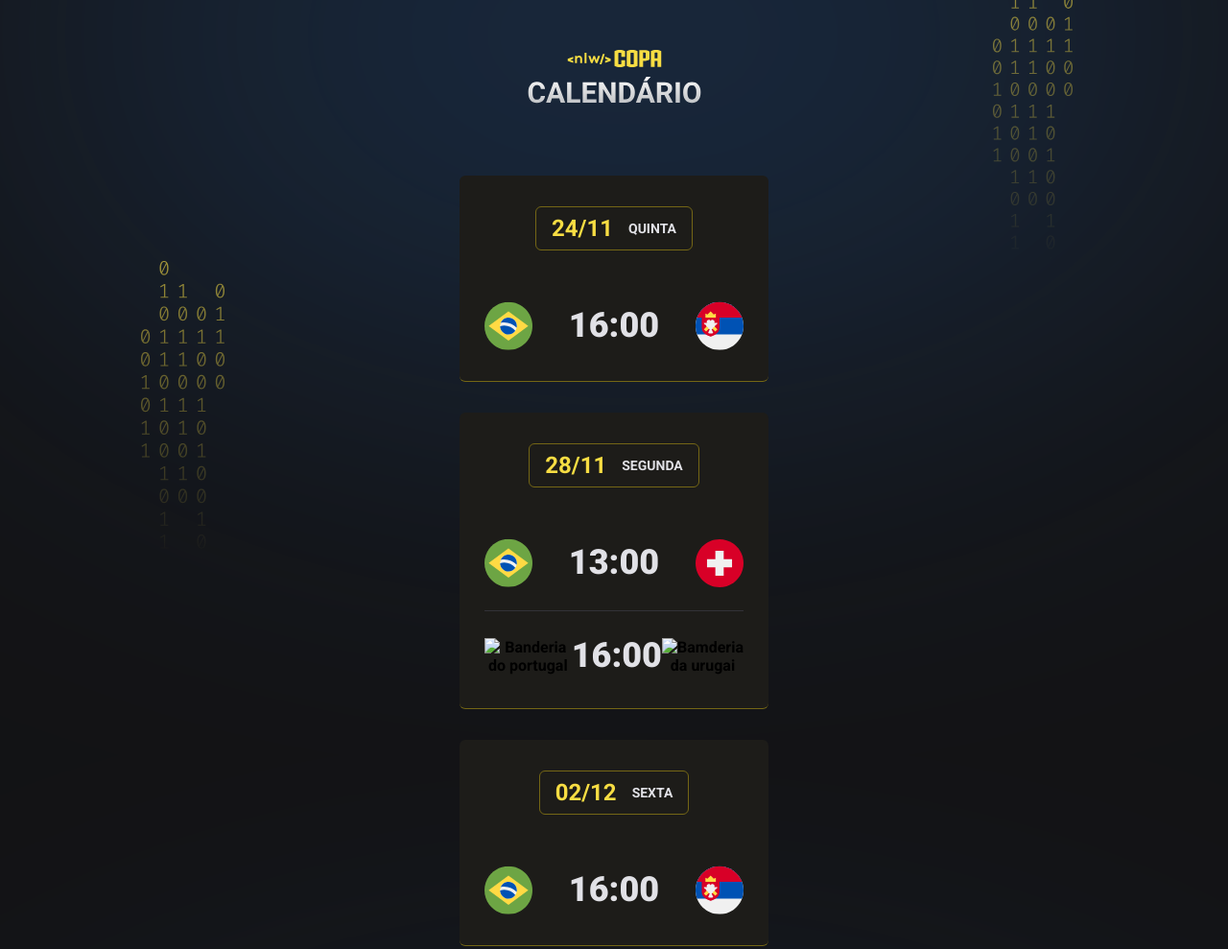
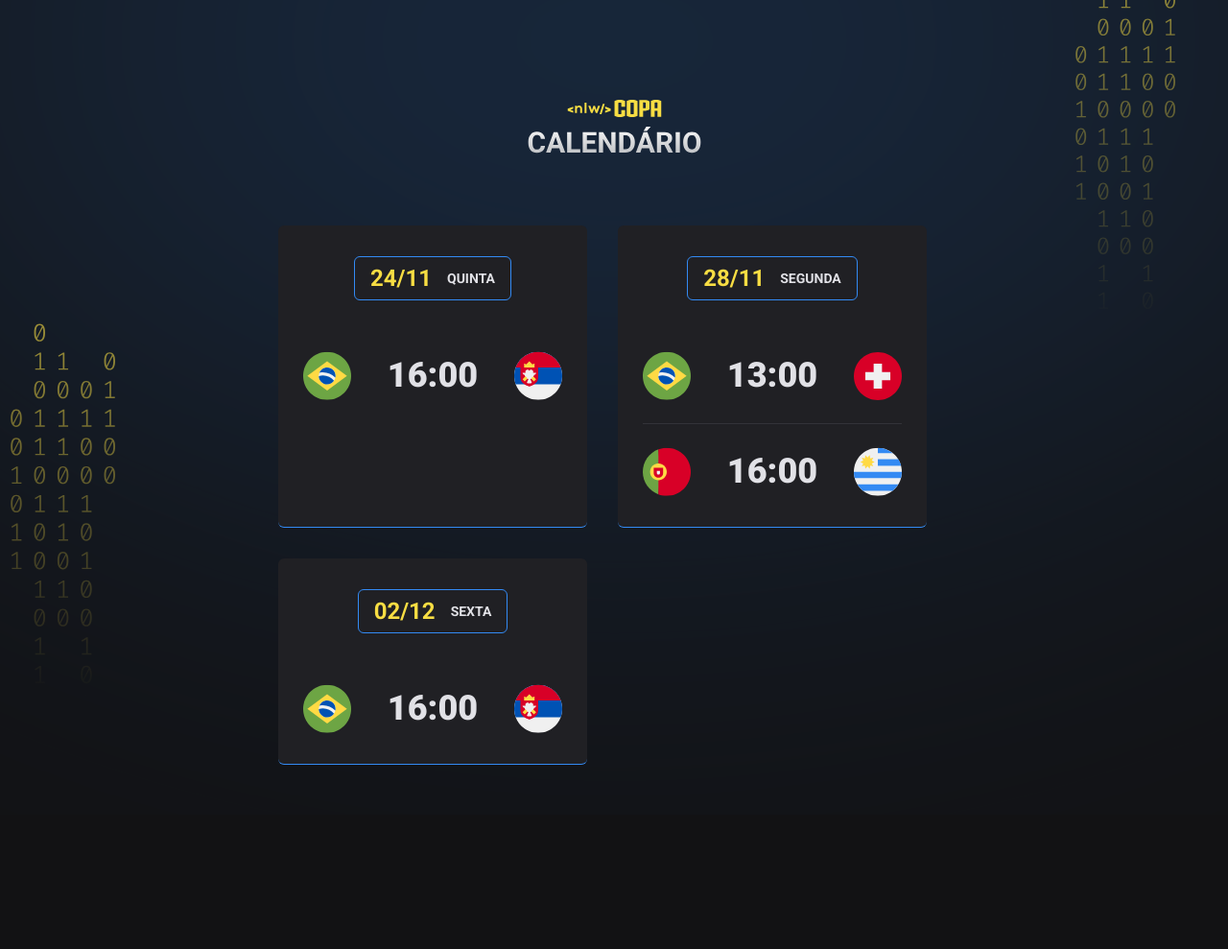
Before and after one commit to ramyses/NlwCopa, a plain HTML site: page index.html in a window 1280 px wide. Shown: the whole page at 96% size. After the commit the page ends 849 px from the top, so only its background shows below. Drawn offline with Linux system fonts and the light colour scheme.

Commit message:
:tada: initial commit

```diff
--- a/index.html
+++ b/index.html
@@ -10,7 +10,7 @@
     <title>Calendário de Jogos</title>
     <link rel="stylesheet" href="./style.css ">
 </head>
-<body>
+<body class="blue">
     <div id="app">
         <header>
             <img src="/assets/logo.svg" alt="">
--- a/main.js
+++ b/main.js
@@ -4,21 +4,21 @@ function createGame(player1, hour, player2){
     <li>
       <img src="/assets/icon-${player1}.svg" alt="Banderia do ${player1}">
       <strong>${hour}</strong>
-      <img src="/assets/logo-${player2}.svg" alt="Bamderia da ${player2}">
+      <img src="/assets/icon-${player2}.svg" alt="Bamderia da ${player2}">
     </li>`
-
 }
+let delay = -0.4;
 function createCard(date, day,games){
+  delay = delay + 0.4;
   return `
-  <div class="card">
-    <h2>${date} <span>${day}</span></h2>
-    <ul>
-      ${games}
-    </ul>
-  </div>
-               `
+    <div class="card" style="animation-delay: ${delay}s">
+      <h2>${date} <span>${day}</span></h2>
+      <ul>
+        ${games}
+      </ul>
+    </div>`
 }
 document.querySelector("#cards").innerHTML =
   createCard("24/11","quinta",createGame("brazil","16:00", "serbia")) +
-  createCard("28/11","segunda",createGame("brazil", "13:00", "switzerland") + createGame("portugal", "16:00","urugai")) +
+  createCard("28/11","segunda",createGame("brazil", "13:00", "switzerland") + createGame("portugal", "16:00","uruguay")) +
   createCard("02/12","sexta",createGame("brazil", "16:00", "serbia"));
--- a/style.css
+++ b/style.css
@@ -3,11 +3,33 @@
     padding: 0;
     box-sizing: border-box;
 }
+:root {
+    --card-title-border-color: #746615;
+    --card-color-primary: #f7dd43;
+    --card-bf-color: #1D1C19;
+    --bg: url(./assets/bg-yellow.svg);
+}
+body.blue {
+    --card-title-border-color: #338af3;
+    --card-color-primary: #338af3;
+    --card-bf-color: #202024;
+    --bg: url(./assets/bg-blue.svg);
+}
+body.green {
+    --card-title-border-color: #047c3f;
+    --card-color-primary: #047c3f;
+    --card-bf-color: #1a1f1b;
+    --bg: url(./assets/bg-green.svg);
+}
+ul {
+    list-style: none;
+}
 body{
     background-color: #121214;
-    background-image: url(./assets/bg.svg);
-    background-position-x:center;
-    background-position-y: -715px;
+    background-image: var(--bg);
+    background-position: top center;
+    background-repeat: no-repeat;
+    background-size: cover;
 
 }
 body * {
@@ -20,6 +42,7 @@ body * {
 header{
     margin-bottom: 63px;
     text-align: center;
+    padding-top: 52px;
 }
 #cards {
     display: flex;
@@ -30,8 +53,8 @@ header{
     padding: 32px 26px;
     text-align: center;
 
-    background:  #1D1C19;
-    border-bottom:  1px solid #746615;
+    background:  var(--card-bf-color);
+    border-bottom:  1px solid var(--card-color-primary);
     border-radius: 6px;
 
 }
@@ -42,14 +65,14 @@ header{
     align-items: center;
 
     padding:  8px 16px;
-    border: 1px solid #746615;
+    border: 1px solid var(--card-title-border-color);
     border-radius: 6px;
 
     width: fit-content;
     margin-inline: auto;
     margin-bottom: 53px;
 
-    color: #F7dd43
+    color: #f7dd43
 }
 
 .card h2 span {
@@ -72,8 +95,9 @@ header{
 
 /*li que tenha um li anterior*/
 .card ul li + li {
-   padding-top: 24px;
+    padding-top: 24px;
     border-top: 1px solid #323238;
+
 }
 .card ul li strong {
     font-weight: 900;
@@ -81,3 +105,37 @@ header{
     line-height: 125%;
     color: #E1E1E6;
 }
+
+.card h2:hover,
+.card ul li strong:hover,
+.card ul li img:hover {
+    transform: scale(1.1);
+}
+
+.card h2,
+.card ul li strong,
+.card ul li img {
+    transition: transform 0.3s;
+}
+.card {
+    opacity: 0;
+    animation: appear .2s forwards;
+}
+
+@keyframes appear {
+    0% {
+        transform: translateY(-50px);
+        opacity: 0;
+    }
+    100%{
+        opacity: 1;
+    }
+}
+
+@media(min-width: 400px) {
+    #cards {
+        max-width: 700px;
+        flex-direction: row;
+        flex-wrap: wrap;
+    }
+}
```
Also changed, not shown: assets/bg-blue.svg (added), assets/bg-green.svg (added), assets/bg-yellow.svg (added), assets/bg.svg (deleted), assets/icon-portugal.svg (added), assets/icon-serbia.svg (renamed from assets/logo-serbia.svg), assets/icon-switzerland.svg (renamed from assets/logo-switzerland.svg), assets/icon-uruguay.svg (added).
